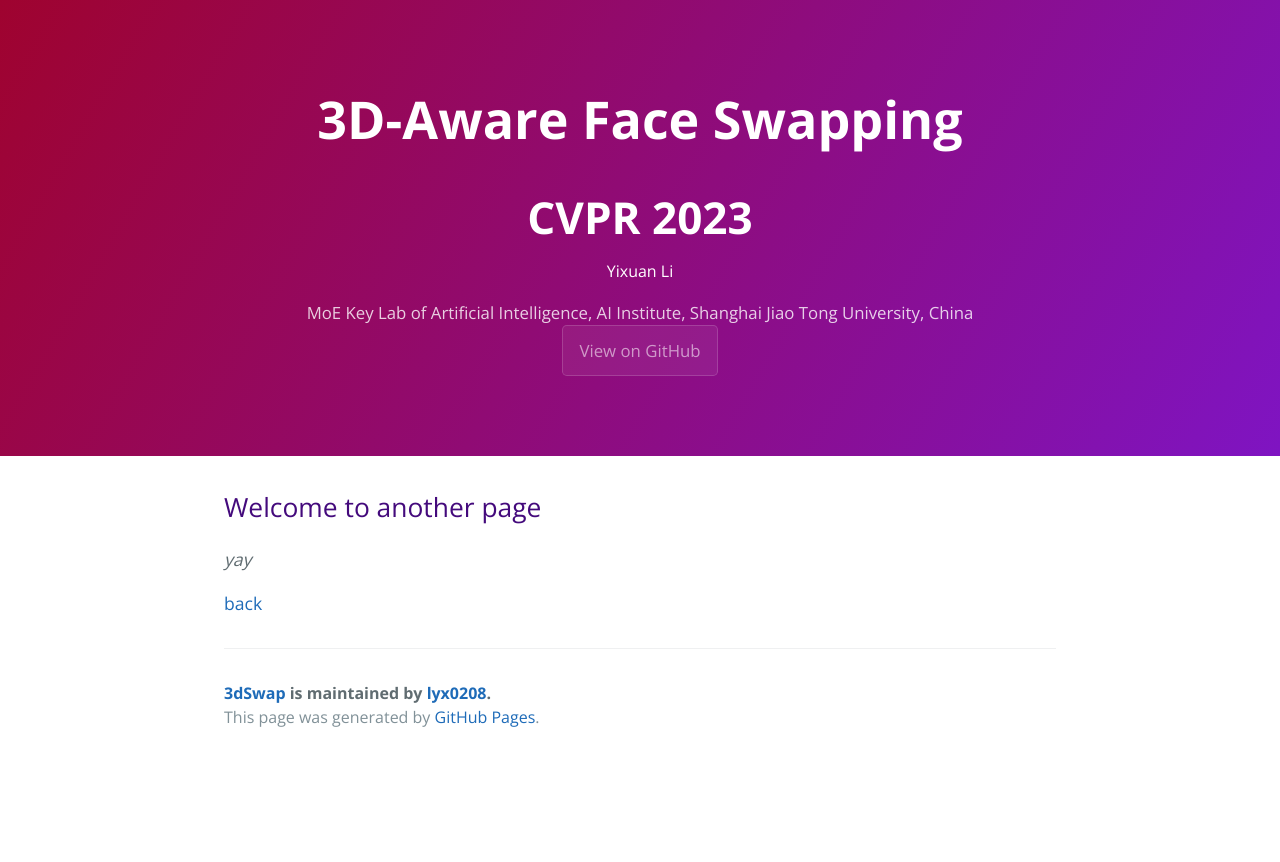
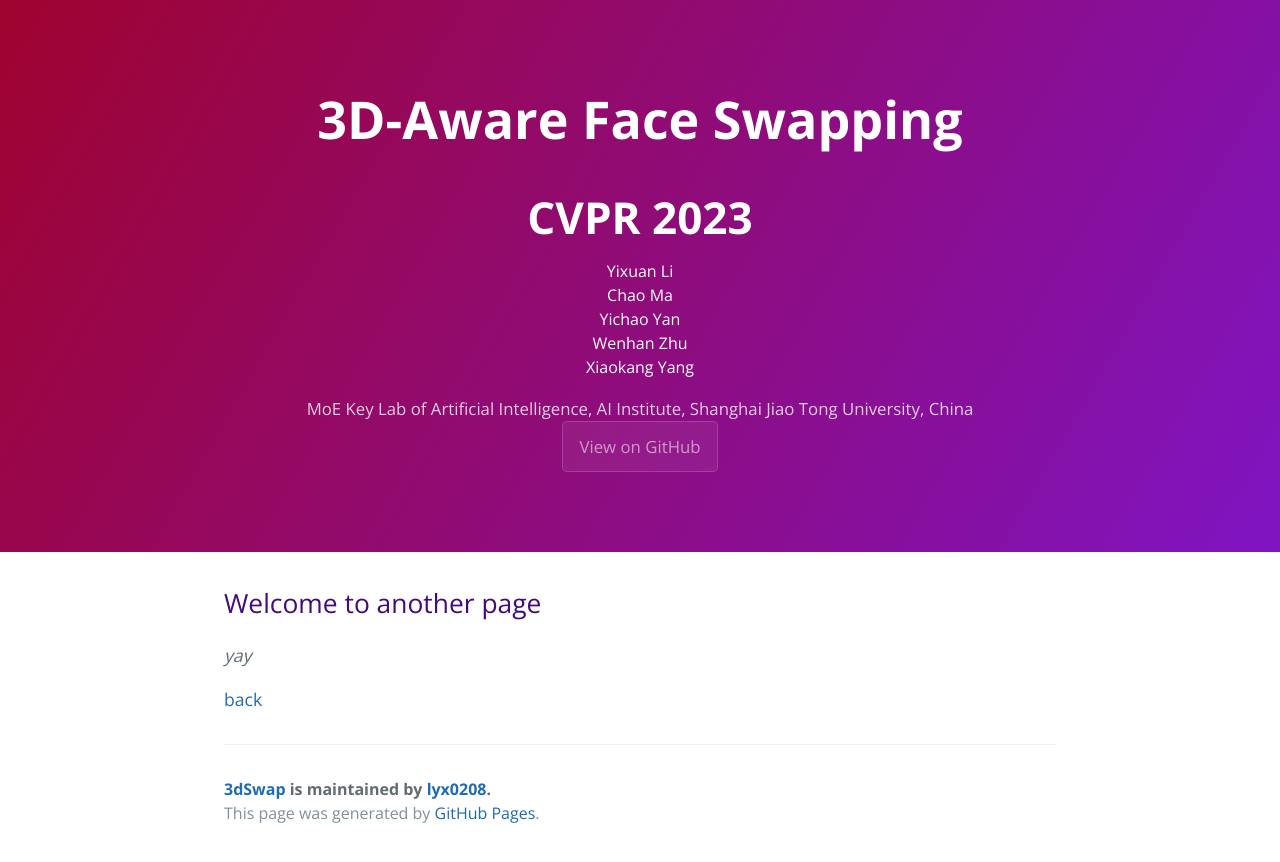
Before and after one commit to lyx0208/3dSwap, a Jekyll site: the page built from another-page.md, in a window 1280 px wide. Shown: the top 862 px of the page. Built offline with Jekyll 4.4.1, drawn with Linux system fonts in a browser that asks for light colours.

Commit message:
Update default.html

```diff
--- a/_layouts/default.html
+++ b/_layouts/default.html
@@ -22,6 +22,10 @@
       <h1 class="conference">CVPR 2023</h1>
       <div class="author-row">
             <div class="col-8 text-center">Yixuan Li
+            <div class="col-8 text-center">Chao Ma
+            <div class="col-8 text-center">Yichao Yan
+            <div class="col-8 text-center">Wenhan Zhu
+            <div class="col-8 text-center">Xiaokang Yang
       </div>
       <h3 class="institute">MoE Key Lab of Artificial Intelligence, AI Institute, Shanghai Jiao Tong University, China<br>
         {% if site.github.is_project_page %}
```
